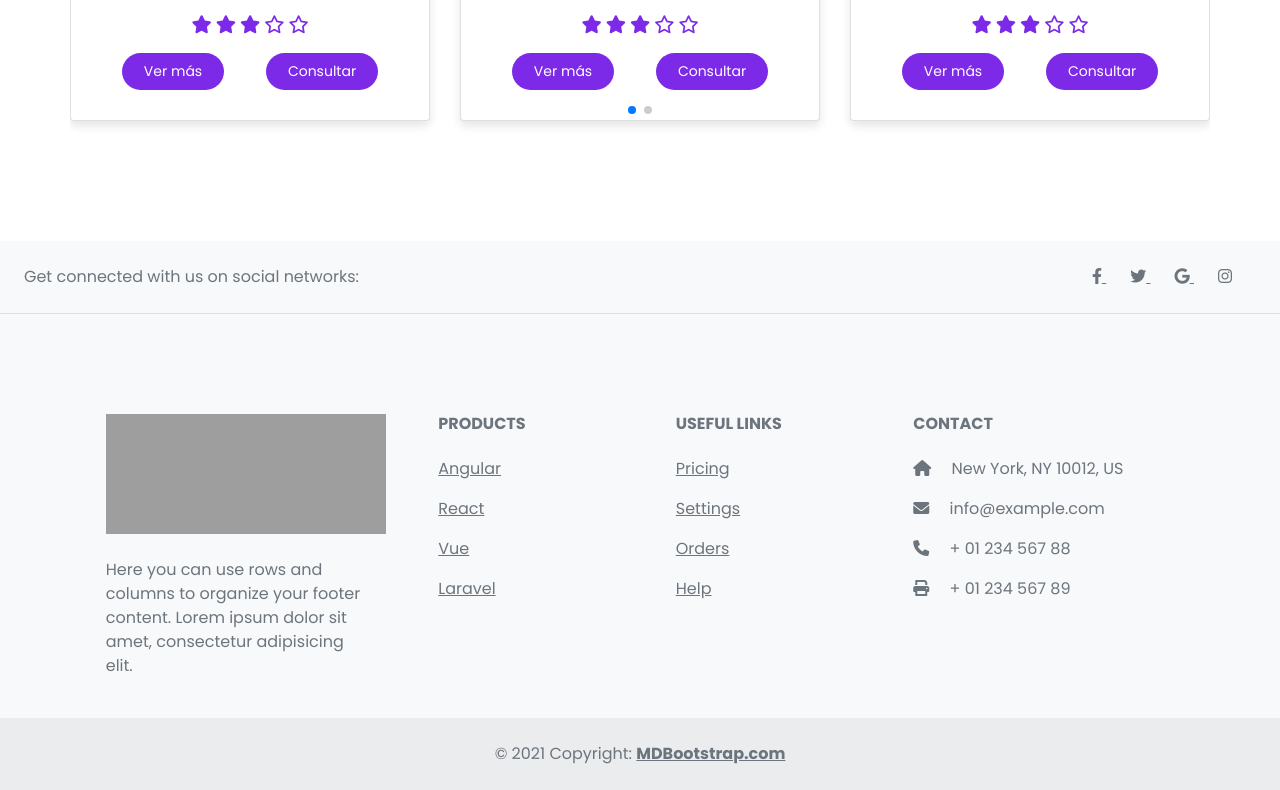
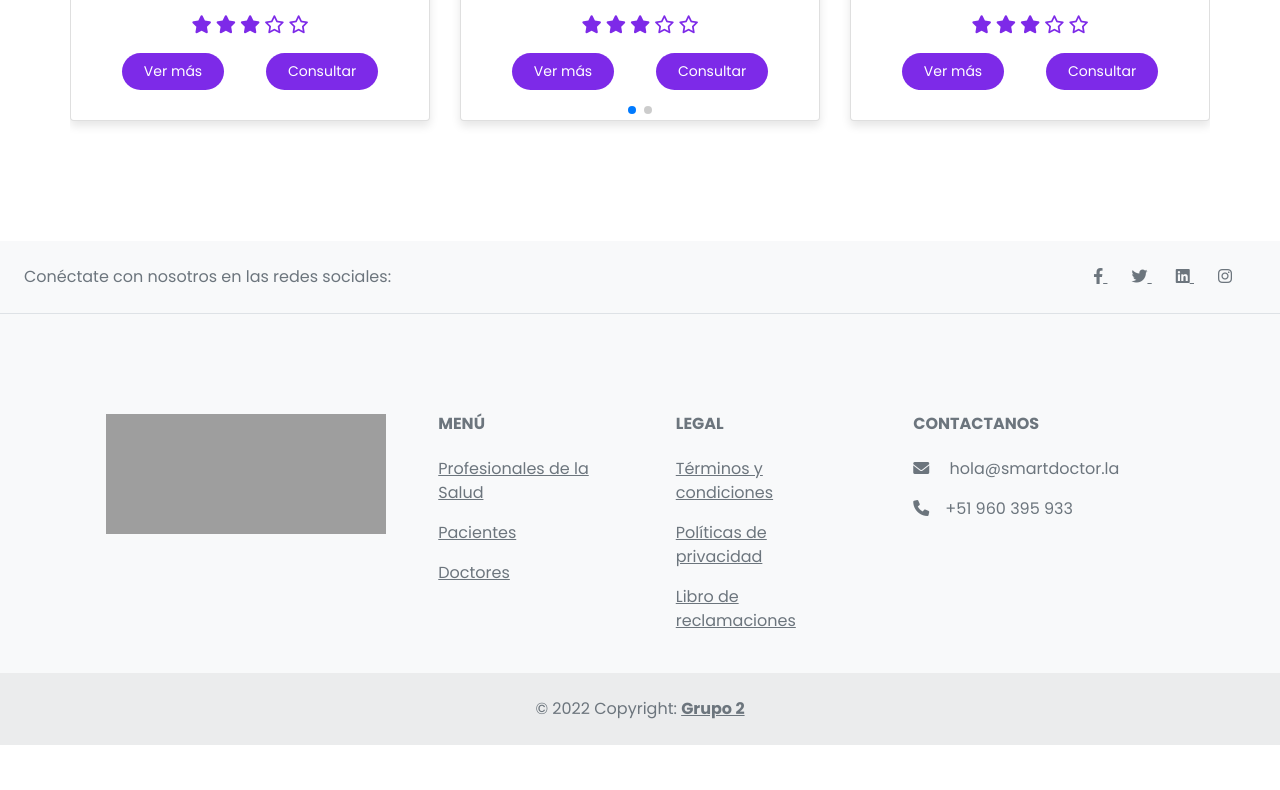
Before and after one commit to fernandaAmeliTc/smart-dr, a plain HTML site: page index.html in a window 1280 px wide. Shown: the part 3427-4217 px from the top of the page. After the commit the page ends 4172 px from the top, so only its background shows below. Drawn offline with nearby package versions, Linux system fonts and the light colour scheme; grey boxes are pictures that could not be loaded.

Commit message:
Subiendo mas contenido

```diff
--- a/index.html
+++ b/index.html
@@ -442,22 +442,22 @@
     <section class="d-flex justify-content-center justify-content-lg-between p-4 border-bottom">
       <!-- Left -->
       <div class="me-5 d-none d-lg-block">
-        <span>Get connected with us on social networks:</span>
+        <span>Conéctate con nosotros en las redes sociales:</span>
       </div>
       <!-- Left -->
 
       <!-- Right -->
       <div>
-        <a href="" class="me-4 text-reset">
+        <a href="https://www.facebook.com/SmartDoctorLatam" class="me-4 text-reset">
           <i class="fab fa-facebook-f"></i>
         </a>
-        <a href="" class="me-4 text-reset">
+        <a href="https://twitter.com/smart_doctor_pe" class="me-4 text-reset">
           <i class="fab fa-twitter"></i>
         </a>
-        <a href="" class="me-4 text-reset">
-          <i class="fab fa-google"></i>
+        <a href="https://www.linkedin.com/company/smartdoctorlatam/" class="me-4 text-reset">
+          <i class="fab fa-linkedin"></i>
         </a>
-        <a href="" class="me-4 text-reset">
+        <a href="https://www.instagram.com/smart_doctor_latam/" class="me-4 text-reset">
           <i class="fab fa-instagram"></i>
         </a>
 
@@ -478,10 +478,6 @@
               <img class="navegador-nav-FOOTER"
                 src="https://smartdoctor.la/wp-content/uploads/2021/04/Logo_Smart_Dr_1080x580.png" alt="">
             </h6>
-            <p>
-              Here you can use rows and columns to organize your footer content. Lorem ipsum
-              dolor sit amet, consectetur adipisicing elit.
-            </p>
           </div>
           <!-- Grid column -->
 
@@ -489,19 +485,17 @@
           <div class="col-md-2 col-lg-2 col-xl-2 mx-auto mb-4">
             <!-- Links -->
             <h6 class="text-uppercase fw-bold mb-4">
-              Products
+              MENÚ
             </h6>
             <p>
-              <a href="#!" class="text-reset">Angular</a>
+              <a href="#!" class="text-reset">Profesionales
+                de la Salud</a>
             </p>
             <p>
-              <a href="#!" class="text-reset">React</a>
+              <a href="#!" class="text-reset">Pacientes</a>
             </p>
             <p>
-              <a href="#!" class="text-reset">Vue</a>
-            </p>
-            <p>
-              <a href="#!" class="text-reset">Laravel</a>
+              <a href="#!" class="text-reset">Doctores</a>
             </p>
           </div>
           <!-- Grid column -->
@@ -510,19 +504,16 @@
           <div class="col-md-3 col-lg-2 col-xl-2 mx-auto mb-4">
             <!-- Links -->
             <h6 class="text-uppercase fw-bold mb-4">
-              Useful links
+              LEGAL
             </h6>
             <p>
-              <a href="#!" class="text-reset">Pricing</a>
+              <a href="https://smartdoctor.la/politicas-privacidad.html" class="text-reset">Términos y condiciones</a>
             </p>
             <p>
-              <a href="#!" class="text-reset">Settings</a>
+              <a href="https://smartdoctor.la/politicas-privacidad.html" class="text-reset">Políticas de privacidad</a>
             </p>
             <p>
-              <a href="#!" class="text-reset">Orders</a>
-            </p>
-            <p>
-              <a href="#!" class="text-reset">Help</a>
+              <a href="https://smartdoctor.la/libro-de-reclamaciones.html" class="text-reset">Libro de reclamaciones</a>
             </p>
           </div>
           <!-- Grid column -->
@@ -531,15 +522,13 @@
           <div class="col-md-4 col-lg-3 col-xl-3 mx-auto mb-md-0 mb-4">
             <!-- Links -->
             <h6 class="text-uppercase fw-bold mb-4">
-              Contact
+              Contactanos
             </h6>
-            <p><i class="fas fa-home me-3"></i> New York, NY 10012, US</p>
             <p>
               <i class="fas fa-envelope me-3"></i>
-              info@example.com
+              hola@smartdoctor.la
             </p>
-            <p><i class="fas fa-phone me-3"></i> + 01 234 567 88</p>
-            <p><i class="fas fa-print me-3"></i> + 01 234 567 89</p>
+            <p><i class="fas fa-phone me-3"></i>+51 960 395 933</p>
           </div>
           <!-- Grid column -->
         </div>
@@ -550,8 +539,8 @@
 
     <!-- Copyright -->
     <div class="text-center p-4" style="background-color: rgba(0, 0, 0, 0.05);">
-      © 2021 Copyright:
-      <a class="text-reset fw-bold" href="https://mdbootstrap.com/">MDBootstrap.com</a>
+      © 2022 Copyright:
+      <a class="text-reset fw-bold">Grupo 2</a>
     </div>
     <!-- Copyright -->
   </footer>
```
